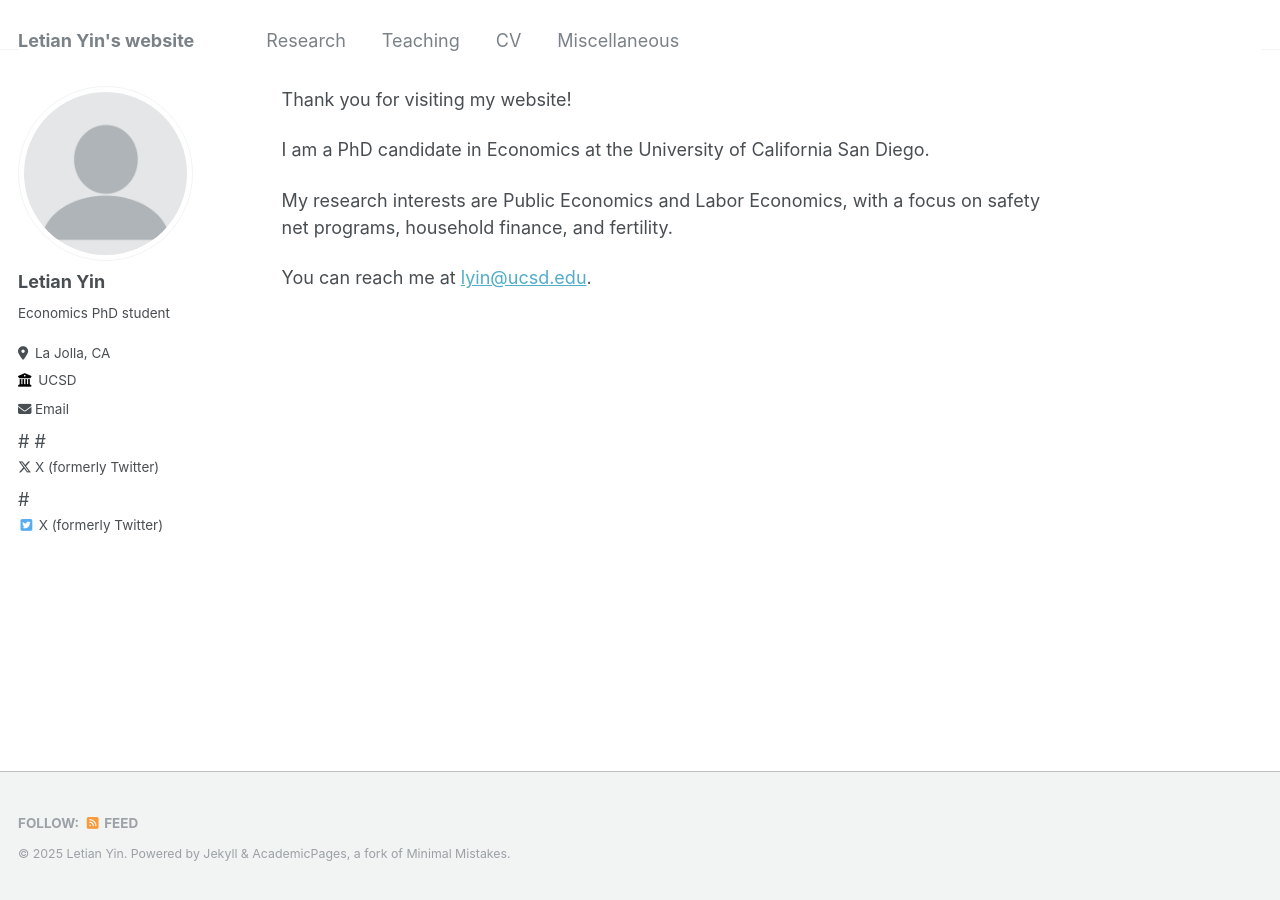
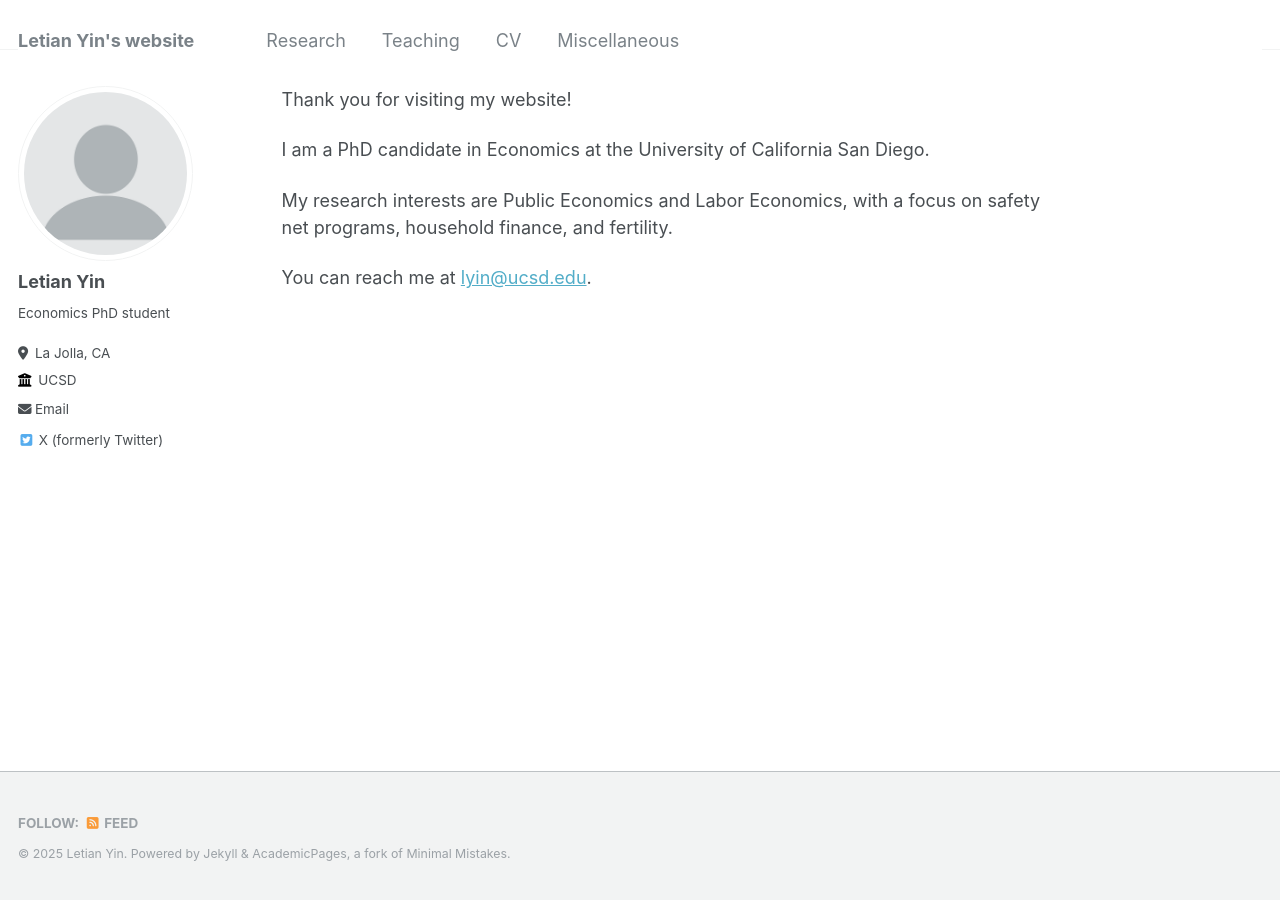
Before and after one commit to letian-yin/letian-yin.github.io, a Jekyll site: the page built from _pages/about.md, in a window 1280 px wide. Built offline with Jekyll 4.4.1, drawn with Linux system fonts in a browser that asks for light colours.

Commit message:
Update author-profile.html

```diff
--- a/_includes/author-profile.html
+++ b/_includes/author-profile.html
@@ -129,10 +129,8 @@
       {% if author.tumblr %}
         <li><a href="https://{{ author.tumblr }}.tumblr.com"><i class="fab fa-fw fa-tumblr icon-pad-right" aria-hidden="true"></i>Tumblr</a></li>
       {% endif %}
-      # {% if author.twitter %}
-      #  <li><a href="https://twitter.com/{{ author.twitter }}"><i class="fab fa-fw fa-x-twitter icon-pad-right" aria-hidden="true"></i>X (formerly Twitter)</a></li>
-      # {% endif %}
       {% if author.twitter %}
+        <!-- Original Version: <li><a href="https://twitter.com/{{ author.twitter }}"><i class="fab fa-fw fa-x-twitter icon-pad-right" aria-hidden="true"></i>X (formerly Twitter)</a></li> -->
         <li><a href="https://twitter.com/{{ author.twitter }}"><i class="fab fa-fw fa-twitter-square" aria-hidden="true"></i> X (formerly Twitter)</a></li>
       {% endif %}
       {% if author.vine %}
```
